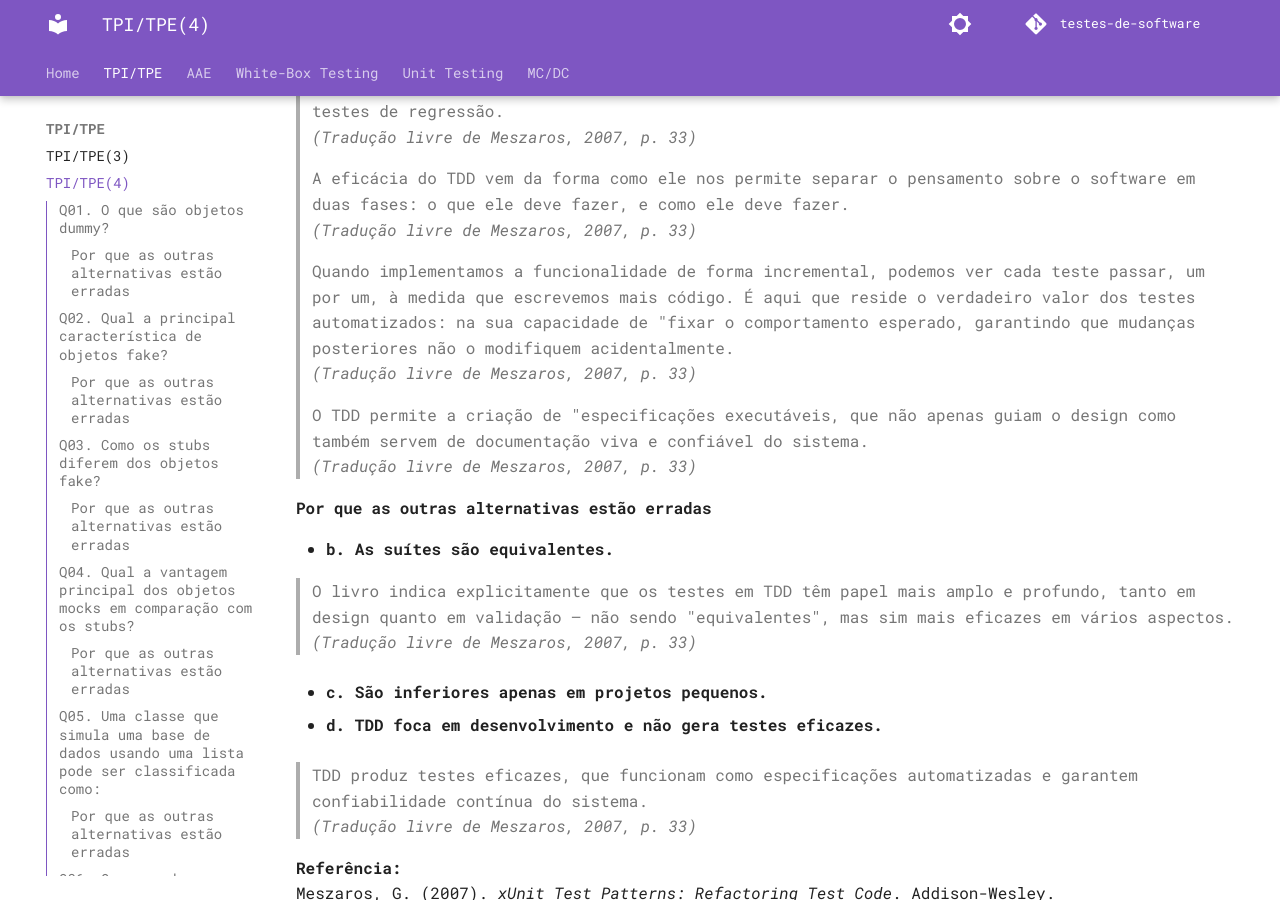
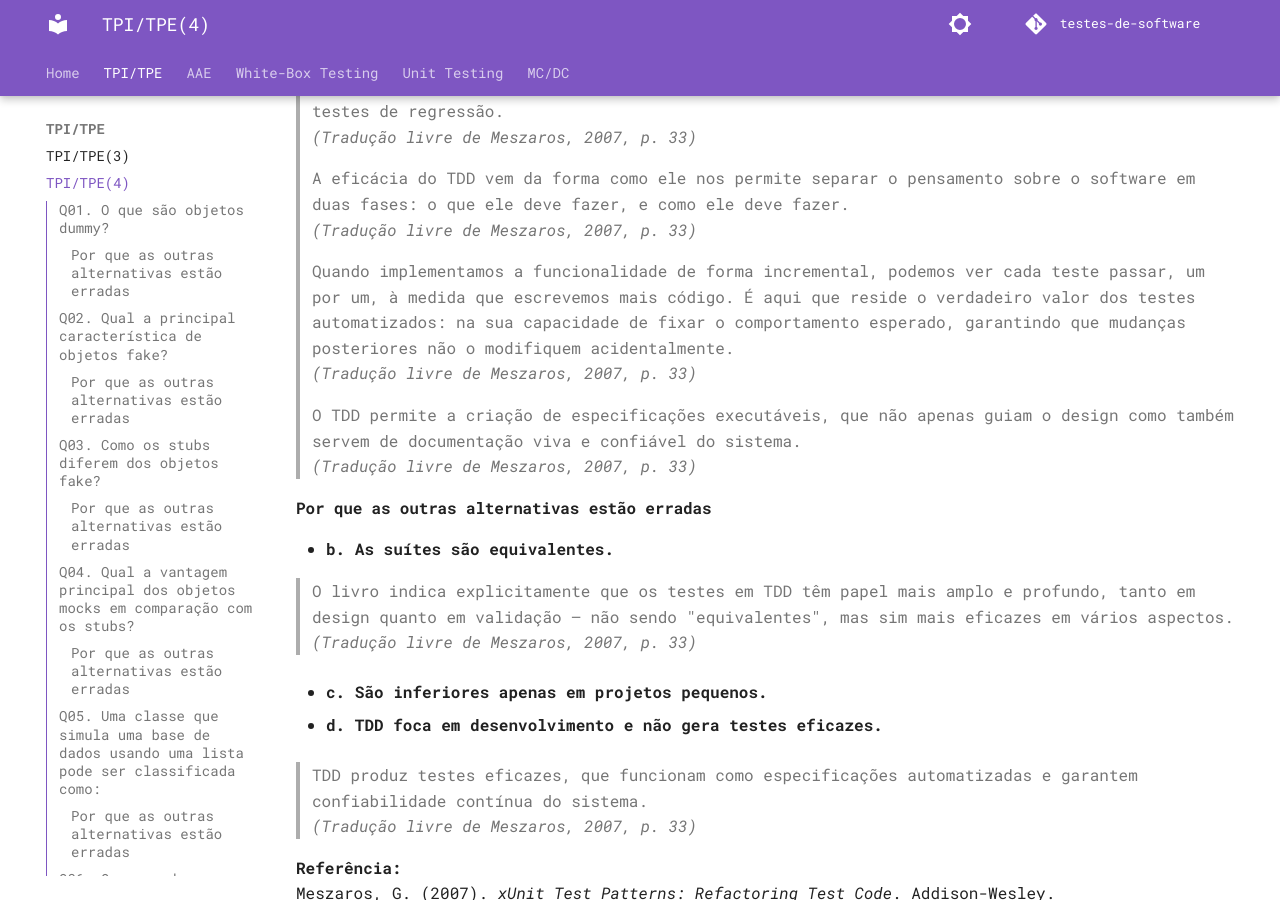
Before and after one commit to arthurrochamoreira/Testes-de-Software, an MkDocs documentation site: the page built from docs/tpi_tpe/tpi4_tpe4.md, in a window 1280 px wide and 900 px high, scrolled down 14814 px. Built offline with MkDocs 1.6.1 and Material for MkDocs 9.7.7, drawn with Linux system fonts in a browser that asks for light colours; comment, search, counter and statistics services are not loaded.

Commit message:
update tpi4

```diff
--- a/docs/tpi_tpe/tpi4_tpe4.md
+++ b/docs/tpi_tpe/tpi4_tpe4.md
@@ -552,10 +552,10 @@ Beck, K. (2002). *Test-Driven Development: By Example*. Addison-Wesley.
 > A eficácia do TDD vem da forma como ele nos permite separar o pensamento sobre o software em duas fases: o que ele deve fazer, e como ele deve fazer.
 > *(Tradução livre de Meszaros, 2007, p. 33)*
 
-> Quando implementamos a funcionalidade de forma incremental, podemos ver cada teste passar, um por um, à medida que escrevemos mais código. É aqui que reside o verdadeiro valor dos testes automatizados: na sua capacidade de "fixar o comportamento esperado, garantindo que mudanças posteriores não o modifiquem acidentalmente.
+> Quando implementamos a funcionalidade de forma incremental, podemos ver cada teste passar, um por um, à medida que escrevemos mais código. É aqui que reside o verdadeiro valor dos testes automatizados: na sua capacidade de fixar o comportamento esperado, garantindo que mudanças posteriores não o modifiquem acidentalmente.
 > *(Tradução livre de Meszaros, 2007, p. 33)*
 
-> O TDD permite a criação de "especificações executáveis, que não apenas guiam o design como também servem de documentação viva e confiável do sistema.
+> O TDD permite a criação de especificações executáveis, que não apenas guiam o design como também servem de documentação viva e confiável do sistema.
 > *(Tradução livre de Meszaros, 2007, p. 33)*
 
 #### Por que as outras alternativas estão erradas
```
